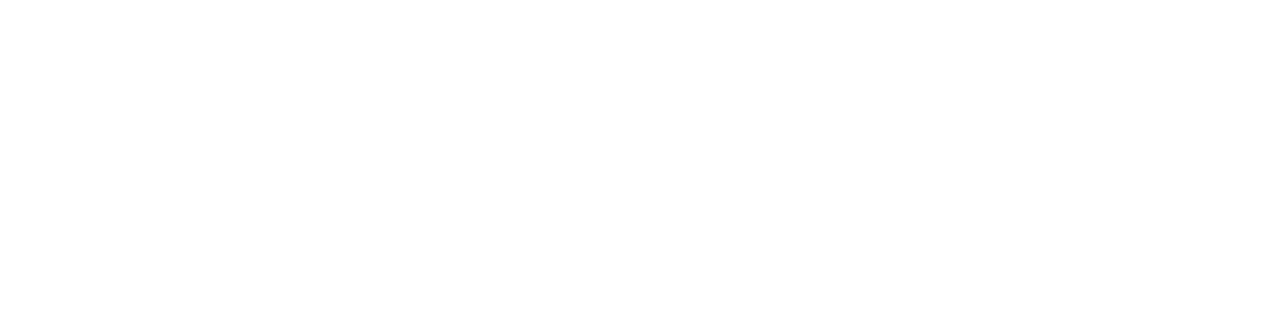
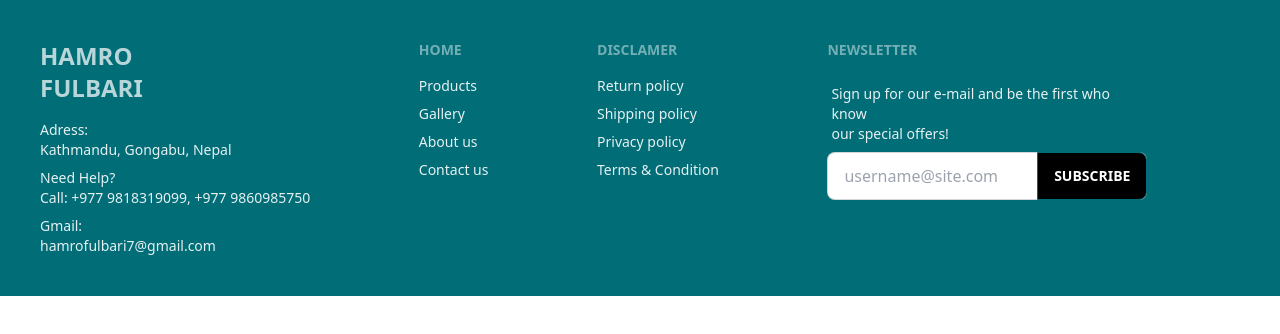
Before and after one commit to BishamKunwor/hamro-fulbari, a Next.js app: page / in a window 1280 px wide. Shown: the top 334 px of the page. Built offline with nearby package versions, Linux system fonts and the light colour scheme.

Commit message:
Added Page Footer

```diff
--- /dev/null
+++ b/components/Footer/index.tsx
@@ -0,0 +1,61 @@
+export default function Footer() {
+  return (
+    <section className="bg-primary">
+      <footer className="footer p-10 text-white/90 max-w-screen-2xl mx-auto">
+        <div>
+          <span className="footer-title opacity-80 text-2xl">
+            Hamro <br />
+            Fulbari
+          </span>
+          <label className="link link-hover">
+            <div>Adress:</div>
+            <span>Kathmandu, Gongabu, Nepal</span>
+          </label>
+          <label className="link link-hover">
+            <div>Need Help?</div>
+            <span>Call: +977 9818319099, +977 9860985750</span>
+          </label>
+          <label className="link link-hover">
+            <div>Gmail:</div>
+            <span>hamrofulbari7@gmail.com</span>
+          </label>
+        </div>
+        <div>
+          <span className="footer-title">Home</span>
+          <a className="link link-hover">Products</a>
+          <a className="link link-hover">Gallery</a>
+          <a className="link link-hover">About us</a>
+          <a className="link link-hover">Contact us</a>
+        </div>
+        <div>
+          <span className="footer-title">Disclamer</span>
+          <a className="link link-hover">Return policy</a>
+          <a className="link link-hover">Shipping policy</a>
+          <a className="link link-hover">Privacy policy</a>
+          <a className="link link-hover">Terms & Condition</a>
+        </div>
+        <div>
+          <span className="footer-title">Newsletter</span>
+          <div className="form-control w-80">
+            <label className="label">
+              <span className="label-text text-white/90">
+                Sign up for our e-mail and be the first who know <br /> our
+                special offers!
+              </span>
+            </label>
+            <div className="relative">
+              <input
+                type="text"
+                placeholder="username@site.com"
+                className="input input-bordered w-full pr-16"
+              />
+              <button className="btn btn-primary bg-black hover:bg-primary/80 border-primary hover:border-primary/80 absolute top-0 right-0 rounded-l-none">
+                Subscribe
+              </button>
+            </div>
+          </div>
+        </div>
+      </footer>
+    </section>
+  );
+}
--- a/package.json
+++ b/package.json
@@ -13,6 +13,7 @@
     "@types/react": "18.0.37",
     "@types/react-dom": "18.0.11",
     "autoprefixer": "10.4.14",
+    "daisyui": "^2.51.5",
     "eslint": "8.38.0",
     "eslint-config-next": "13.3.0",
     "next": "13.3.0",
--- a/pages/_document.tsx
+++ b/pages/_document.tsx
@@ -2,7 +2,7 @@
 
 export default function Document() {
   return (
-    <Html lang="en">
+    <Html lang="en" data-theme="light">
       <Head />
       <body>
         <Main />
--- a/pages/index.tsx
+++ b/pages/index.tsx
@@ -1,6 +1,15 @@
+import Footer from "@/components/Footer";
+import Head from "next/head";
+
 export default function Home() {
   return (
-    <main className="">
-    </main>
+    <>
+      <Head>
+        <title>Hamro Fulbari</title>
+      </Head>
+      <main className="">
+        <Footer />
+      </main>
+    </>
   );
 }
--- a/tailwind.config.js
+++ b/tailwind.config.js
@@ -1,18 +1,26 @@
 /** @type {import('tailwindcss').Config} */
 module.exports = {
   content: [
-    './pages/**/*.{js,ts,jsx,tsx}',
-    './components/**/*.{js,ts,jsx,tsx}',
-    './app/**/*.{js,ts,jsx,tsx}',
+    "./pages/**/*.{js,ts,jsx,tsx}",
+    "./components/**/*.{js,ts,jsx,tsx}",
+    "./app/**/*.{js,ts,jsx,tsx}",
   ],
   theme: {
     extend: {
+      colors: {
+        primary: "#006d77",
+      },
       backgroundImage: {
-        'gradient-radial': 'radial-gradient(var(--tw-gradient-stops))',
-        'gradient-conic':
-          'conic-gradient(from 180deg at 50% 50%, var(--tw-gradient-stops))',
+        "gradient-radial": "radial-gradient(var(--tw-gradient-stops))",
+        "gradient-conic":
+          "conic-gradient(from 180deg at 50% 50%, var(--tw-gradient-stops))",
       },
     },
   },
-  plugins: [],
-}
+  plugins: [require("daisyui")],
+  daisyui: {
+    themes: {
+      themes: false,
+    },
+  },
+};
```
Also changed, not shown: 1 other file (tests, documents, lock files or other folders).
